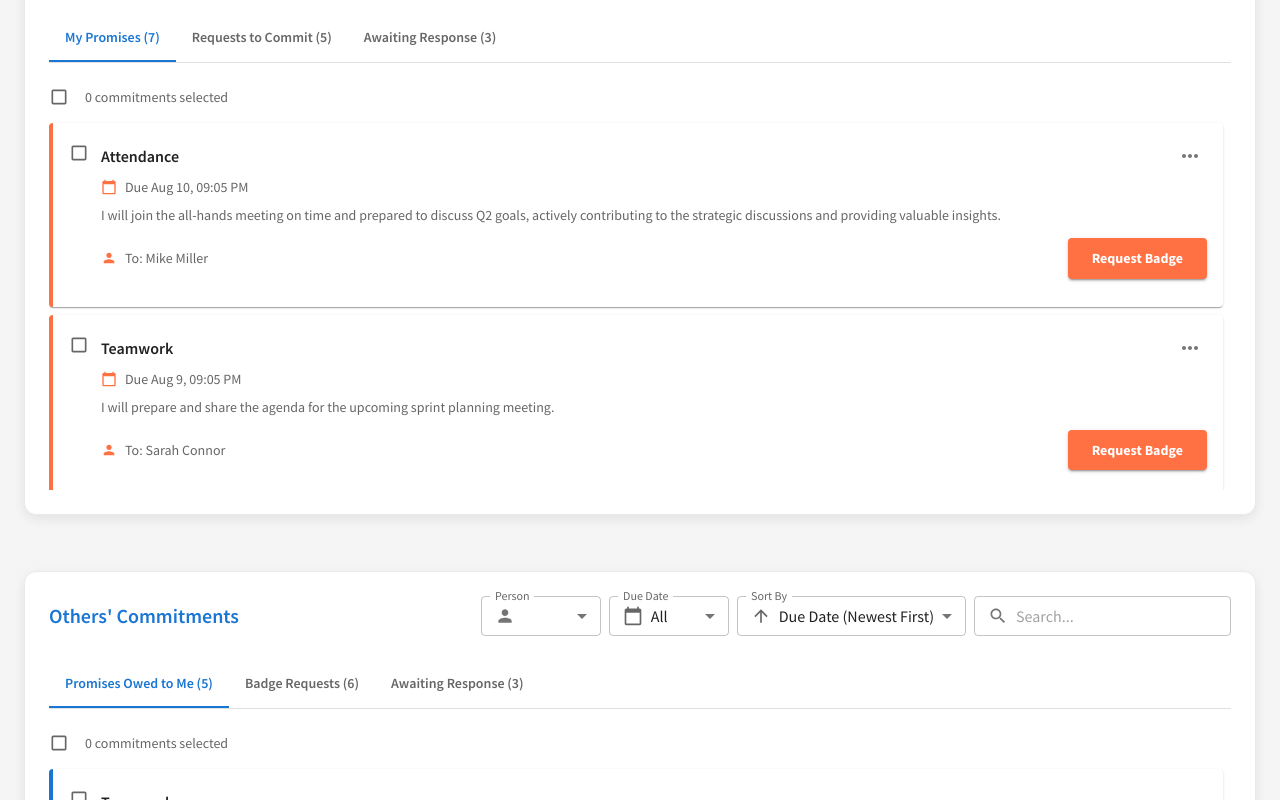
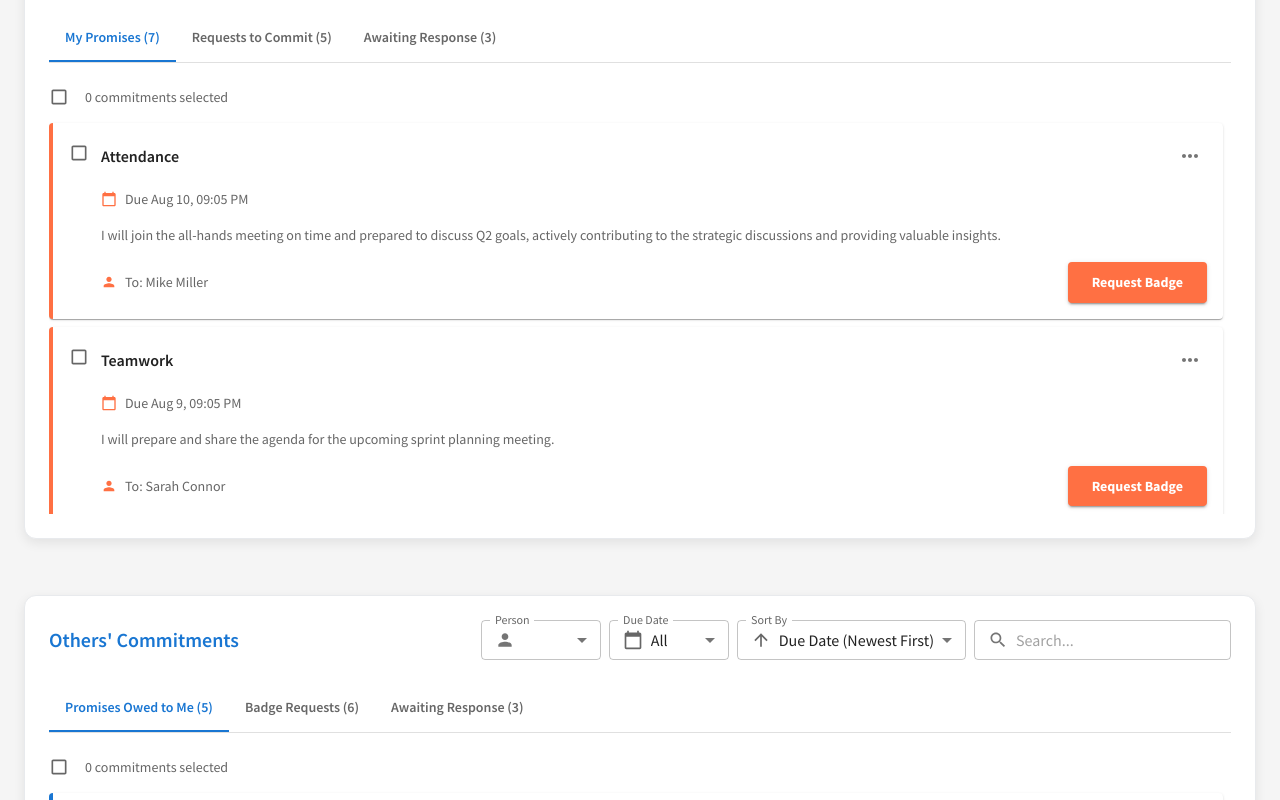
Before and after one commit to darynnbw/ReliablyME-User-App, a React (Vite) app: page /actions in a window 1280 px wide. Shown: the part 220-1020 px from the top of the page. Built offline with nearby package versions, Linux system fonts and the light colour scheme.

Commit message:
[dyad] Standardized spacing in commitment cards - wrote 1 file(s)

```diff
--- a/src/components/CommitmentListItem.tsx
+++ b/src/components/CommitmentListItem.tsx
@@ -165,9 +165,9 @@ const CommitmentListItem = React.forwardRef<HTMLDivElement, CommitmentListItemPr
             disabled={isCheckboxDisabled}
           />
         )}
-        <Box sx={{ flex: 1, minWidth: 0 }}>
+        <Stack sx={{ flex: 1, minWidth: 0 }} spacing={2}> {/* Use Stack with spacing=2 */}
           {/* Top row: Title, MoreHoriz */}
-          <Box sx={{ display: 'flex', justifyContent: 'space-between', alignItems: 'center', mb: 0.5 }}> {/* Reduced mb */}
+          <Box sx={{ display: 'flex', justifyContent: 'space-between', alignItems: 'center' }}>
             <Stack direction="row" spacing={1} alignItems="center">
               <Typography variant="subtitle1" sx={{ fontWeight: 600 }}>
                 {title}
@@ -232,7 +232,7 @@ const CommitmentListItem = React.forwardRef<HTMLDivElement, CommitmentListItemPr
 
           {/* Due Date */}
           {!hideDueDate && (
-            <Stack direction="row" spacing={1} alignItems="center" sx={{ mb: 1 }}> {/* Reduced mb */}
+            <Stack direction="row" spacing={1} alignItems="center">
               <CalendarToday sx={{ fontSize: 16, color: calendarIconColor }} />
               <Typography variant="body2" sx={{ color: dueRowColor, fontWeight: dueRowWeight }}>
                 Due {dueDate}
@@ -246,7 +246,7 @@ const CommitmentListItem = React.forwardRef<HTMLDivElement, CommitmentListItemPr
           )}
 
           {/* Original Description - always visible */}
-          <Typography variant="body2" sx={{ color: '#666', lineHeight: 1.5, mb: 1.5 }}> {/* Reduced mb */}
+          <Typography variant="body2" sx={{ color: '#666', lineHeight: 1.5 }}>
             {description}
           </Typography>
 
@@ -259,7 +259,6 @@ const CommitmentListItem = React.forwardRef<HTMLDivElement, CommitmentListItemPr
                 py: 1.5,
                 borderRadius: 2,
                 border: '1px solid #e9ecef',
-                mb: 1.5, // Reduced mb
                 maxWidth: '100%',
               }}
             >
@@ -273,7 +272,7 @@ const CommitmentListItem = React.forwardRef<HTMLDivElement, CommitmentListItemPr
           )}
 
           {/* Bottom row: Assignee and Button */}
-          <Box sx={{ display: 'flex', justifyContent: 'space-between', alignItems: 'center', flexWrap: 'wrap', gap: 2, mb: 1.5 }}> {/* Reduced mb */}
+          <Box sx={{ display: 'flex', justifyContent: 'space-between', alignItems: 'center', flexWrap: 'wrap', gap: 2 }}>
             {/* Assignee */}
             <Stack direction="row" spacing={1} alignItems="center">
               <Person sx={{ fontSize: 16, color: color }} />
@@ -394,7 +393,7 @@ const CommitmentListItem = React.forwardRef<HTMLDivElement, CommitmentListItemPr
           {/* Collapsible Responses - MOVED HERE */}
           {showExpandIcon && (
             <Collapse in={expanded} timeout="auto" unmountOnExit>
-              <Box sx={{ mt: 1.5, p: 2, bgcolor: 'grey.50', borderRadius: 1, border: '1px solid grey.200' }}> {/* Reduced mt */}
+              <Box sx={{ p: 2, bgcolor: 'grey.50', borderRadius: 1, border: '1px solid grey.200' }}>
                 <Typography variant="subtitle2" sx={{ fontWeight: 600, mb: 1, color: 'text.primary' }}>
                   All Responses:
                 </Typography>
@@ -423,7 +422,7 @@ const CommitmentListItem = React.forwardRef<HTMLDivElement, CommitmentListItemPr
               </Box>
             </Collapse>
           )}
-        </Box>
+        </Stack>
       </CardContent>
     </Card>
   );
```
